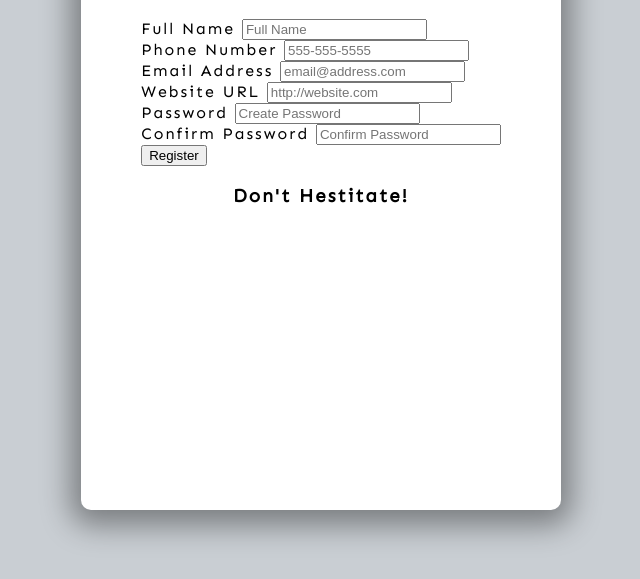
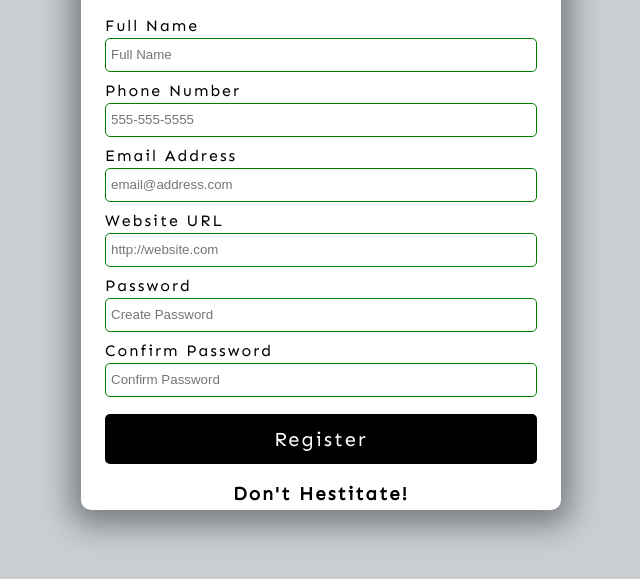
Before and after one commit to KateChantha/form-validation, a plain HTML site: page index.html in a window 1280 px wide. Shown: the part 205-784 px from the top of the page, without its empty margins (319-959 px from the left). Drawn offline with Linux system fonts and the light colour scheme.

Commit message:
style form input and button

```diff
--- a/style.css
+++ b/style.css
@@ -31,3 +31,64 @@ body {
   margin-top: 1rem;
   color: dodgerblue;
 }
+
+/* FORM
+  full width
+  label on different line
+  balance blank space from the left to the right
+ */
+form {
+  width: 90%;
+}
+
+.form-group {
+  height: 65px;
+}
+
+label {
+  position: relative;
+  bottom: 3px;
+}
+
+input {
+  width: 100%;
+  height: 34px;
+  padding: 5px;
+  /* to keep evenly margin after padding*/
+  box-sizing: border-box;
+  border: 1px solid black;
+  border-radius: 5px;
+  outline: none;
+  transition: all 0.3s;
+}
+
+input:valid {
+  border: 1px solid green;
+}
+
+input:invalid {
+  border: 1px solid red;
+}
+
+button {
+  cursor: pointer;
+  color: white;
+  background: black;
+  border: none;
+  border-radius: 5px;
+  height: 50px;
+  width: 100%;
+  font-family: Sen, sans-serif;
+  font-size: 20px;
+  letter-spacing: 2px;
+  margin-top: 5px;
+}
+
+button:hover {
+  filter: brightness(200%);
+  background: rgb(23, 23, 23);
+}
+
+button:focus {
+  outline: none;
+}
```
